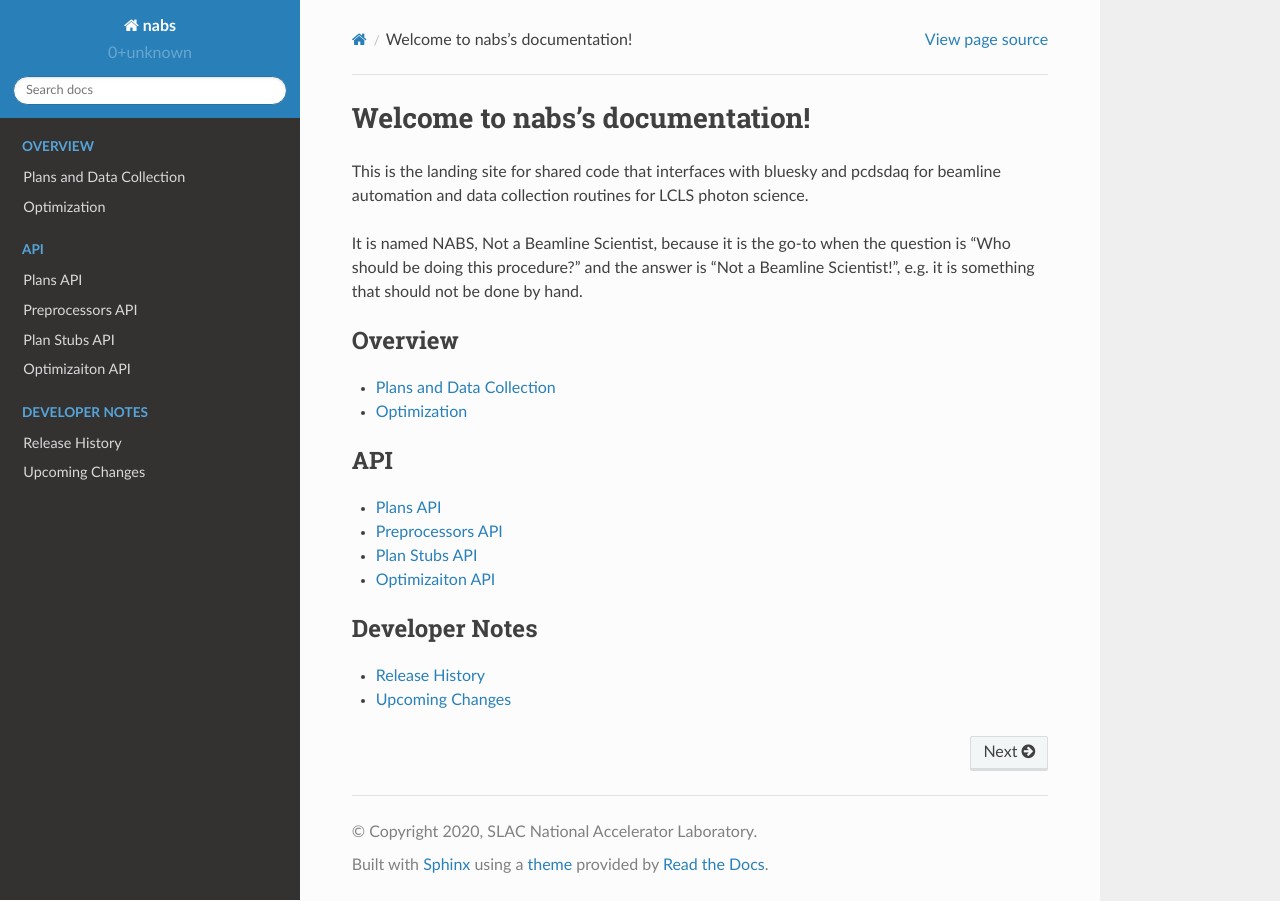
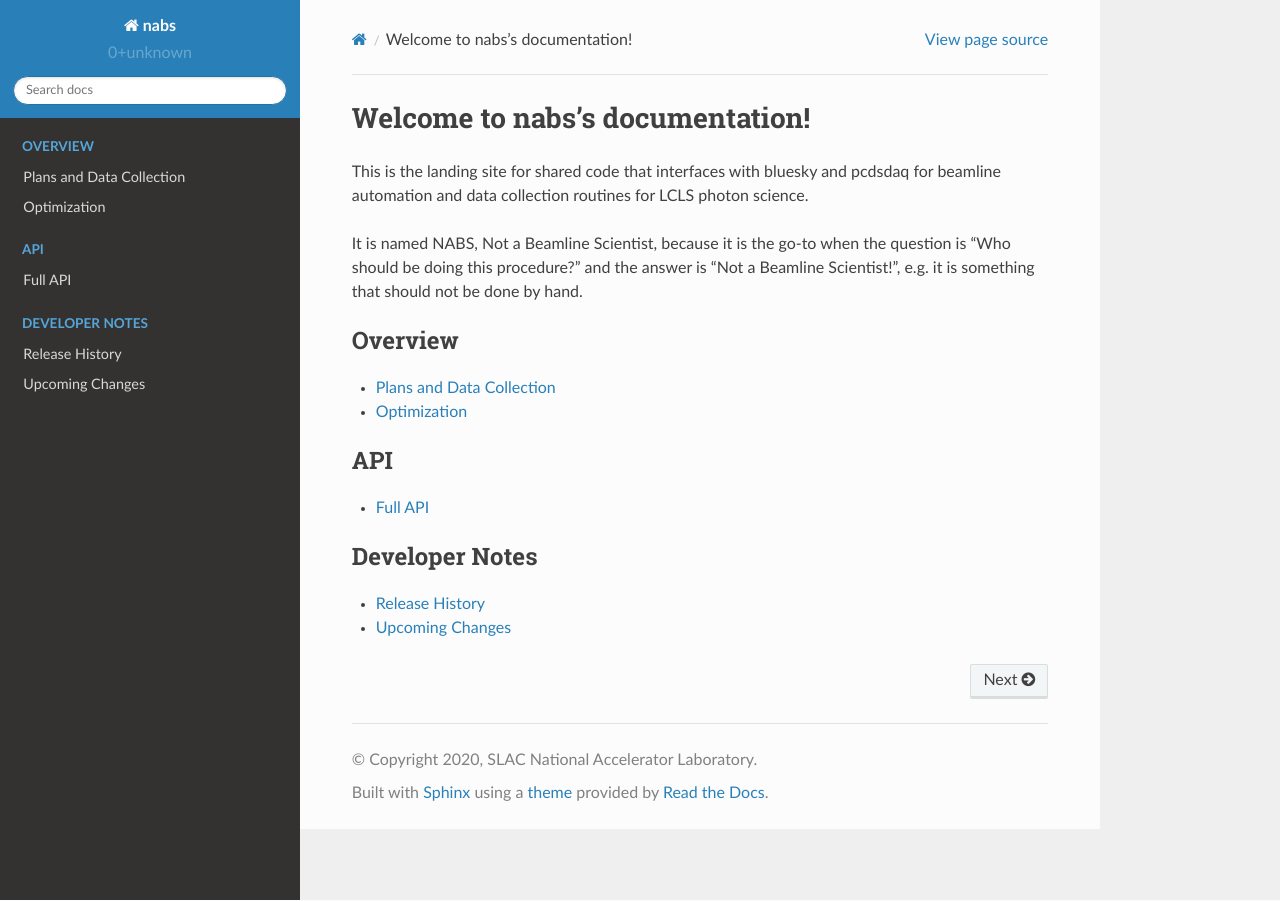
Before and after one commit to pcdshub/nabs, a Sphinx documentation site: the page built from docs/source/index.rst, in a window 1280 px wide. Built offline with Sphinx 7.4.7 and the Read the Docs theme 2.0.0, drawn with Linux system fonts in a browser that asks for light colours.

```diff
--- /dev/null
+++ b/docs/source/_templates/autosummary/base.rst
@@ -0,0 +1,5 @@
+{{ fullname | escape | underline}}
+
+.. currentmodule:: {{ module }}
+
+.. auto{{ objtype }}:: {{ objname }}
--- /dev/null
+++ b/docs/source/_templates/autosummary/class.rst
@@ -0,0 +1,88 @@
+{{ fullname | escape | underline}}
+
+.. currentmodule:: {{ module }}
+
+.. autoclass:: {{ objname }}
+
+   {% block components %}
+   {% if get_device_info(module, objname) %}
+    .. list-table:: Ophyd Device Components
+       :header-rows: 1
+       :widths: auto
+
+       *  - Attribute
+          - Class
+          - Suffix
+          - Docs
+          - Kind
+          - Notes
+   {% for cpt in get_device_info(module, objname) %}
+       *  -  {{ cpt.attr }}
+          -  {{ cpt.cls.link }}
+          -  {% if cpt.nested_components -%}
+                (See below)
+             {%- else -%}
+                {{ cpt.suffix }}
+             {%- endif %}
+          -  {{ cpt.doc }}
+          -  {{ cpt.kind }}
+          -  {% if cpt.inherited_from -%}
+            Inherited from {{ cpt.inherited_from.link }}
+            {%- endif %}
+   {% endfor %}
+
+   {% for ddc in get_device_info(module, objname) %}
+   {% if ddc.nested_components %}
+    .. list-table:: {{ objname }}.{{ ddc.attr }} Dynamic Device Components
+       :header-rows: 1
+       :widths: auto
+
+       *  - Attribute
+          - Class
+          - Suffix
+          - Docs
+          - Kind
+          - Notes
+   {% for cpt in ddc.nested_components %}
+       *  -  {{ cpt.attr }}
+          -  {{ cpt.cls.link }}
+          -  {% if cpt.nested_components -%}
+                (See below)
+             {%- else -%}
+                {{ cpt.suffix }}
+             {% endif %}
+          -  {{ cpt.doc }}
+          -  {{ cpt.kind }}
+          -  {% if cpt.inherited_from -%}
+            Inherited from {{ cpt.inherited_from.link }}
+            {%- endif %}
+   {% endfor %}
+   {% endif %}
+   {% endfor %}
+
+   {% endif %}
+   {% endblock %}
+
+
+    {% block methods %}
+    {% if methods %}
+    .. rubric:: Methods
+
+    .. autosummary::
+       :toctree: generated
+    {% for item in methods %}
+       ~{{ name }}.{{ item }}
+    {%- endfor %}
+    {% endif %}
+    {% endblock %}
+
+    {% block attributes %}
+    {% if attributes %}
+    .. rubric:: Attributes
+
+    .. autosummary::
+    {% for item in attributes %}
+       ~{{ name }}.{{ item }}
+    {%- endfor %}
+    {% endif %}
+    {% endblock %}
--- /dev/null
+++ b/docs/source/_templates/autosummary/module.rst
@@ -0,0 +1,39 @@
+{{ fullname | escape | underline}}
+
+.. automodule:: {{ fullname }}
+
+   {% block functions %}
+   {% if functions %}
+   .. rubric:: Functions
+
+   .. autosummary::
+      :toctree: generated
+   {% for item in functions %}
+      {{ item }}
+   {%- endfor %}
+   {% endif %}
+   {% endblock %}
+
+   {% block classes %}
+   {% if classes %}
+   .. rubric:: Classes
+
+   .. autosummary::
+      :toctree: generated
+   {% for item in classes %}
+      {{ item }}
+   {%- endfor %}
+   {% endif %}
+   {% endblock %}
+
+   {% block exceptions %}
+   {% if exceptions %}
+   .. rubric:: Exceptions
+
+   .. autosummary::
+      :toctree: generated
+   {% for item in exceptions %}
+      {{ item }}
+   {%- endfor %}
+   {% endif %}
+   {% endblock %}
--- /dev/null
+++ b/docs/source/api.rst
@@ -0,0 +1,10 @@
+Full API
+========
+
+.. autosummary::
+   :toctree: generated
+
+   ~nabs.plans
+   ~nabs.preprocessors
+   ~nabs.plan_stubs
+   ~nabs.optimize
--- a/docs/source/index.rst
+++ b/docs/source/index.rst
@@ -20,10 +20,7 @@ Beamline Scientist!", e.g. it is something that should not be done by hand.
    :maxdepth: 1
    :caption: API
 
-   plans_api.rst
-   preprocessors_api.rst
-   plan_stubs_api.rst
-   optimize_api.rst
+   api.rst
 
 .. toctree::
    :maxdepth: 1
--- a/docs/source/plan_stubs_api.rst
+++ /dev/null
@@ -1,6 +0,0 @@
-##############
-Plan Stubs API
-##############
-
-.. automodule:: nabs.plan_stubs
-   :members:
--- a/docs/source/plans_api.rst
+++ /dev/null
@@ -1,6 +0,0 @@
-#########
-Plans API
-#########
-
-.. automodule:: nabs.plans
-   :members:
--- a/docs/source/preprocessors_api.rst
+++ /dev/null
@@ -1,6 +0,0 @@
-#################
-Preprocessors API
-#################
-
-.. automodule:: nabs.preprocessors
-   :members:
```
Also changed, not shown: docs/source/optimize_api.rst (deleted, +0 -24 lines), 4 other files.
